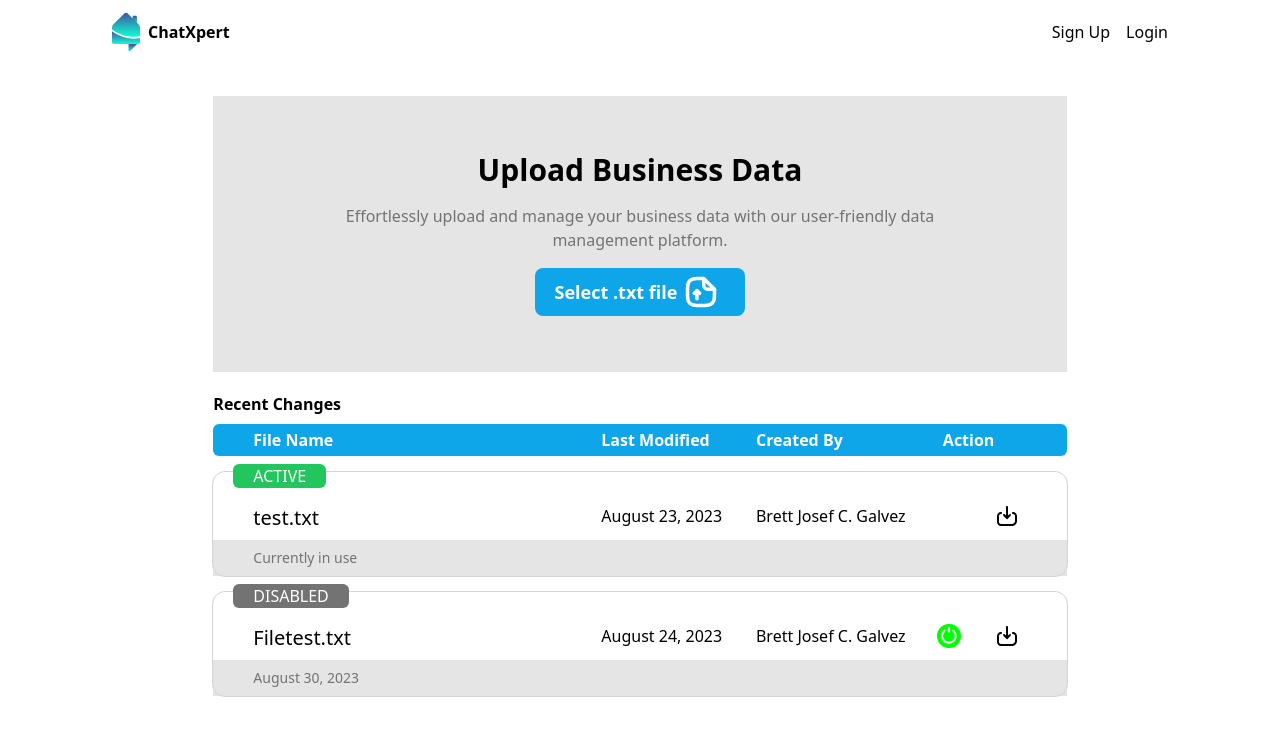
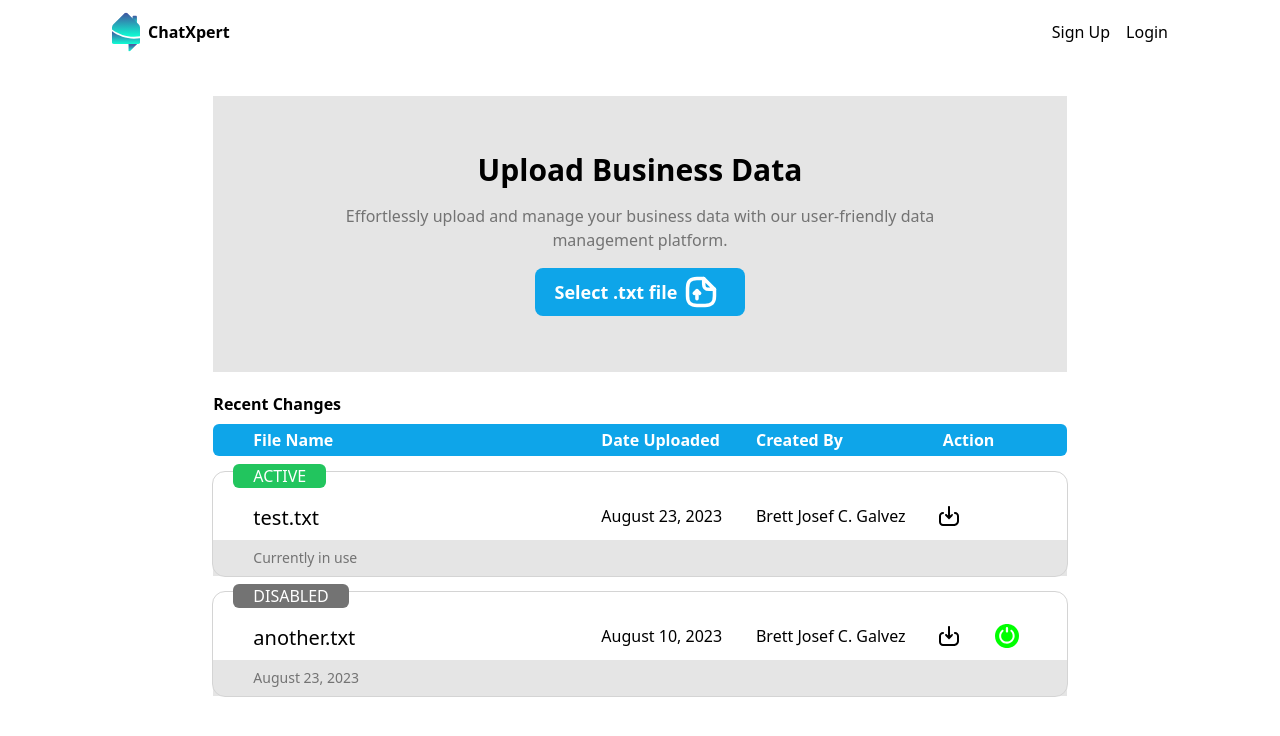
Before and after one commit to ainderew/cap-client, a Next.js app: page /business/data_management in a window 1280 px wide. Shown: the top 736 px of the page. Built offline with nearby package versions, Linux system fonts and the light colour scheme.

Commit message:
changes in datamanagement components

```diff
--- a/src/components/filegroup.tsx
+++ b/src/components/filegroup.tsx
@@ -1,6 +1,22 @@
 import React from 'react'
-// import FileDetail from './filedetail'
 import FileInfo from './fileinfo'
+
+const someData = [
+  {
+    name: 'test.txt',
+    dateuploaded: 'August 23, 2023',
+    createdby: 'Brett Josef C. Galvez',
+    status: true,
+    lastused: 'Current'
+  },
+  {
+    name: 'another.txt',
+    dateuploaded: 'August 10, 2023',
+    createdby: 'Brett Josef C. Galvez',
+    status: false,
+    lastused: 'August 23, 2023'
+  }
+]
 
 const FileGroup: React.FC = () => {
   return (
@@ -8,30 +24,22 @@ const FileGroup: React.FC = () => {
       <p className='font-semibold'>Recent Changes</p>
       <section>
         <ul className='my-2 grid grid-cols-[45%_20%_20%_15%] rounded-md bg-sky-500 px-10 py-1 font-semibold text-white'>
-          <li>File Name</li>
-          <li>Last Modified</li>
-          <li>Created By</li>
-          <li className='text-center'>Action</li>
+          <li className='flex items-center'>File Name</li>
+          <li className='flex items-center'>Date Uploaded</li>
+          <li className='flex items-center'>Created By</li>
+          <li className='flex items-center justify-center text-center'>Action</li>
         </ul>
-        {/* <div>
-          <FileDetail name='test.docs' lastmodified='test' createdby='test' status={true} />
-          <FileDetail name='test' lastmodified='test' createdby='test' status={false} />
-        </div> */}
         <div>
-          <FileInfo
-            name='test.txt'
-            lastmodified='August 23, 2023'
-            createdby='Brett Josef C. Galvez'
-            status={true}
-            lastused='Current'
-          />
-          <FileInfo
-            name='Filetest.txt'
-            lastmodified='August 24, 2023'
-            createdby='Brett Josef C. Galvez'
-            status={false}
-            lastused='August 30, 2023'
-          />
+          {someData?.map((val, key) => (
+            <FileInfo
+              key={key}
+              name={val.name}
+              dateuploaded={val.dateuploaded}
+              createdby={val.createdby}
+              status={val.status}
+              lastused={val.lastused}
+            />
+          ))}
         </div>
       </section>
     </div>
--- a/src/components/fileinfo.tsx
+++ b/src/components/fileinfo.tsx
@@ -4,13 +4,13 @@ import Tooltip from './tooltip'
 
 interface FileInfoProps {
   name: string
-  lastmodified: string
+  dateuploaded: string
   createdby: string
   status: boolean
   lastused: string
 }
 
-const FileInfo: React.FC<FileInfoProps> = ({ name, lastmodified, createdby, status, lastused }) => {
+const FileInfo: React.FC<FileInfoProps> = ({ name, dateuploaded, createdby, status, lastused }) => {
   return (
     <div className='relative my-4 rounded-xl outline outline-1 outline-neutral-300'>
       <div className='px-10 pt-8'>
@@ -23,8 +23,15 @@ const FileInfo: React.FC<FileInfoProps> = ({ name, lastmodified, createdby, stat
         </div>
         <ul className='grid grid-cols-[45%_20%_20%_10%_5%]'>
           <li className='text-xl'>{name}</li>
-          <li>{lastmodified}</li>
+          <li>{dateuploaded}</li>
           <li>{createdby}</li>
+          <li>
+            <section className='flex items-center justify-center gap-2'>
+              <Tooltip label='Download'>
+                <Image src='/downloadicon.svg' width={24} height={24} alt='' />
+              </Tooltip>
+            </section>
+          </li>
           <li>
             {status ? (
               ''
@@ -36,13 +43,6 @@ const FileInfo: React.FC<FileInfoProps> = ({ name, lastmodified, createdby, stat
               </section>
             )}
           </li>
-          <li>
-            <section className='flex items-center justify-center gap-2'>
-              <Tooltip label='Download'>
-                <Image src='/downloadicon.svg' width={24} height={24} alt='' />
-              </Tooltip>
-            </section>
-          </li>
         </ul>
       </div>
       <section className='mt-2 bg-neutral-200 py-2 pl-10 text-sm text-neutral-500'>
--- a/src/components/uploadsection.tsx
+++ b/src/components/uploadsection.tsx
@@ -1,17 +1,68 @@
-import React, { useRef } from 'react'
+import React, { useRef, useState } from 'react'
 import Image from 'next/image'
 
 const UploadSection: React.FC = () => {
   const fileRef = useRef<HTMLInputElement>(null)
+  const [selectedFile, setSelectedFile] = useState<File | null>(null)
+  const [fileIsStored, setFileIsStored] = useState<boolean>(false)
+  const [fileWrongFormat, setFileWrongFormat] = useState<boolean>(false)
 
   const fileClick = (): void => {
     if (fileRef.current != null) {
       fileRef.current.click()
     }
   }
+
+  const fileChange = (e: React.ChangeEvent<HTMLInputElement>): void => {
+    const file = e.target.files?.[0]
+
+    if (file != null) {
+      if (file.name.endsWith('.txt') || file.type === 'text/plain') {
+        setSelectedFile(file)
+        setFileIsStored(true)
+      } else {
+        setFileWrongFormat(true)
+        setTimeout(() => {
+          setFileWrongFormat(false)
+        }, 5000)
+      }
+    }
+  }
+
+  const uploadFile = (): void => {
+    if (selectedFile != null) {
+      const formData = new FormData()
+      formData.append('filename', selectedFile.name)
+      formData.append('file', selectedFile)
+
+      fetch('', {
+        method: 'POST',
+        body: formData
+      })
+        .then(response => {})
+        .catch(error => {
+          console.log(error)
+        })
+    }
+  }
+
   return (
     <div className='mt-8 flex flex-col items-center bg-neutral-200 px-20 py-12 text-center'>
       <p className='my-2 text-3xl font-semibold'>Upload Business Data</p>
+      {fileIsStored ? (
+        <div className='flex flex-col items-center'>
+          <p className='my-2 text-xl font-semibold text-neutral-500'>
+            {selectedFile != null ? selectedFile.name : ''}
+          </p>
+          <button
+            onClick={uploadFile}
+            className='my-2 flex items-center self-center rounded-lg bg-sky-500 px-5 py-2 text-lg font-bold text-white'
+          >
+            <p>Upload File</p>
+          </button>
+        </div>
+      ) : (
+        <div className='flex flex-col items-center'>
           <p className='text-md my-2 text-neutral-500'>
             Effortlessly upload and manage your business data with our user-friendly data management
             platform.
@@ -27,7 +78,12 @@ const UploadSection: React.FC = () => {
               <Image src='/documenticon.svg' width={32} height={32} alt='' className='mx-2' />
             </button>
           </div>
-      <input ref={fileRef} type='file' className='hidden' />
+          <div className={`text-sm text-red-500 ${fileWrongFormat ? 'block' : 'hidden'}`}>
+            *The file you chose has the wrong format. Choose a text file.
+          </div>
+        </div>
+      )}
+      <input ref={fileRef} onChange={fileChange} type='file' className='hidden' />
     </div>
   )
 }
```
Lines whose indentation alone changed are shown as unchanged.
